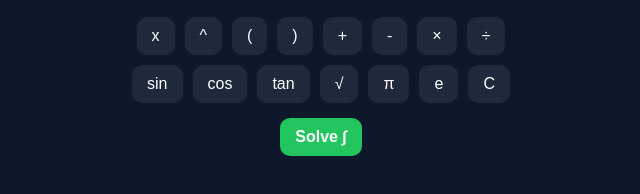
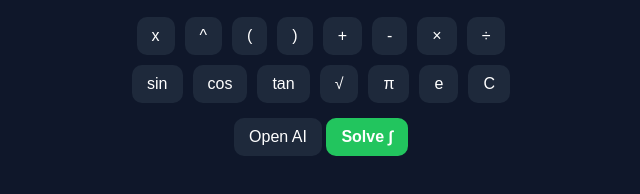
Before and after one commit to garnikbadalyankh-beep/integral, a plain HTML site: page index.html in a window 1280 px wide. Shown: the part 132-326 px from the top of the page, without its empty margins (319-959 px from the left). Drawn offline with Linux system fonts and the light colour scheme.

Commit message:
Update index.html

```diff
--- a/index.html
+++ b/index.html
@@ -100,7 +100,7 @@ button:hover {
 <button onclick="clearInput()">C</button>
 
 </div>
-
+<button onclick="openChat()">Open AI</button>
 <button class="solve" onclick="solve()">Solve ∫</button>
 
 <div id="result"></div>
```
